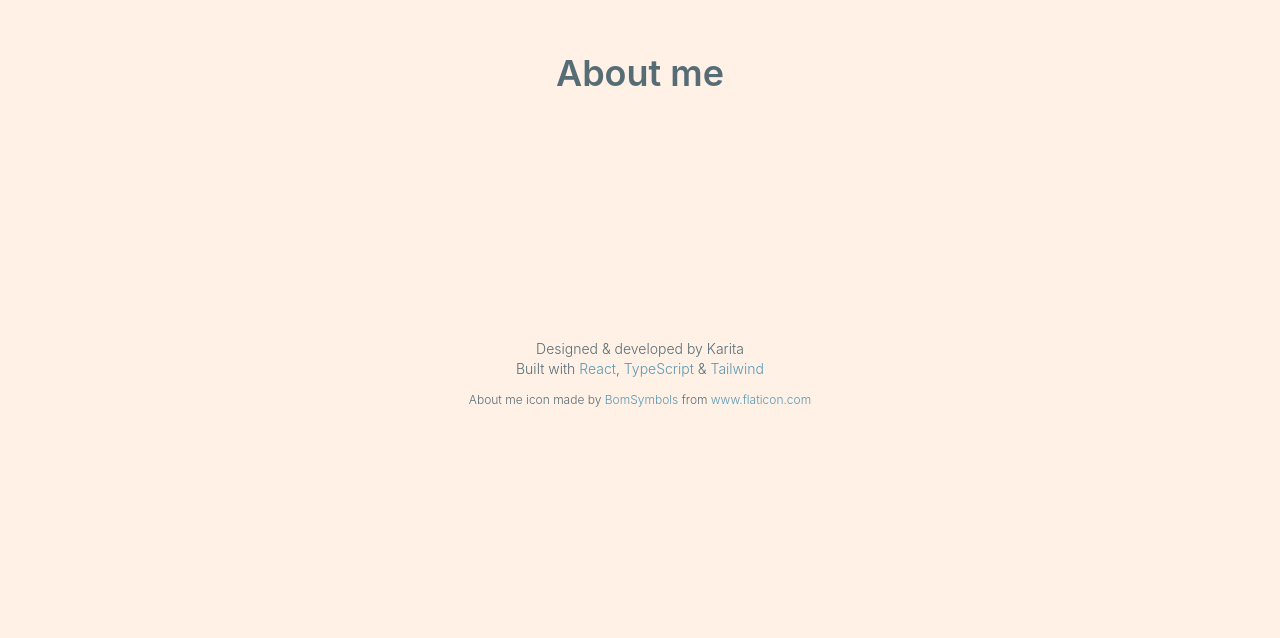
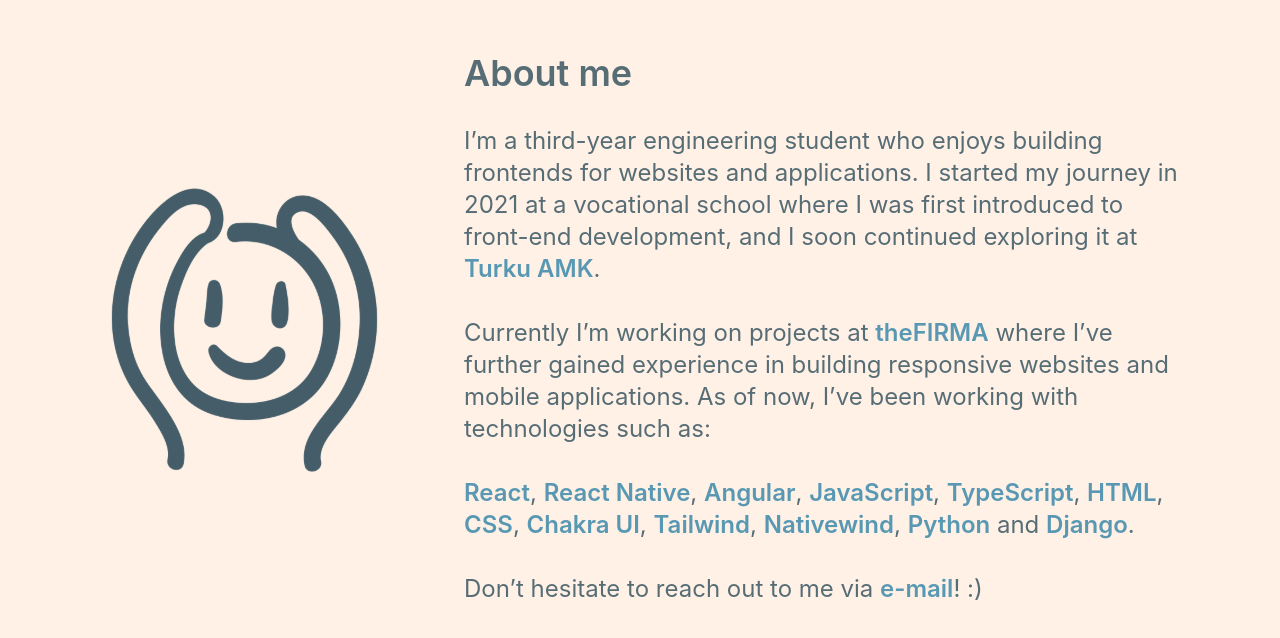
Before and after one commit to KaritaLaine/karita, a React (Vite) app in the folder karita/: page / in a window 1280 px wide. Shown: the part 1165-1803 px from the top of the page. Before the commit the page ends 1658 px from the top, so only its background shows below. Built offline with nearby package versions, Linux system fonts and the light colour scheme.

Commit message:
feat: add home page texts

```diff
--- a/karita/src/pages/home/home.tsx
+++ b/karita/src/pages/home/home.tsx
@@ -1,3 +1,4 @@
+import AboutMeIcon from "../../assets/about-me.svg";
 import DownArrow from "../../assets/down-arrow.png";
 import { Wrapper } from "../../components/wrapper/wrapper";
 
@@ -12,8 +13,127 @@ export const Home = () => {
           className="h-[0.9rem] w-[1.6rem] cursor-pointer animate-bounce"
         />
 
-        <div className="mt-[15rem] max-w-[50rem] text-align-left flex">
-          <p className="text-4xl font-semibold"> About me </p>
+        <div className="mt-[15rem] max-w-[68rem] text-align-left flex flex-wrap justify-space-between">
+          <div className="flex items-center justify-center gap-[5rem]">
+            <img src={AboutMeIcon} alt="about me icon" className="w-[18rem]" />
+            <div className="w-[90%]">
+              <p className="text-4xl font-semibold mb-[2rem]"> About me </p>
+
+              <p className="text-2xl">
+                I’m a third-year engineering student who enjoys building
+                frontends for websites and applications. I started my journey in
+                2021 at a vocational school where I was first introduced to
+                front-end development, and I soon continued exploring it at{" "}
+                <span className="font-semibold text-accent">
+                  <a href="https://www.turkuamk.fi/en/" target="_blank">
+                    Turku AMK
+                  </a>
+                </span>
+                .
+                <br />
+                <br />
+                Currently I’m working on projects at{" "}
+                <span className="font-semibold text-accent">
+                  <a href="https://thefirma.fi/" target="_blank">
+                    theFIRMA
+                  </a>
+                </span>{" "}
+                where I’ve further gained experience in building responsive
+                websites and mobile applications. As of now, I’ve been working
+                with technologies such as:
+                <br />
+                <br />
+                <span className="font-semibold text-accent">
+                  <a href="https://react.dev/" target="_blank">
+                    React
+                  </a>
+                </span>
+                ,{" "}
+                <span className="font-semibold text-accent">
+                  <a href="https://reactnative.dev/" target="_blank">
+                    React Native
+                  </a>
+                </span>
+                ,{" "}
+                <span className="font-semibold text-accent">
+                  <a href="https://angular.dev/" target="_blank">
+                    Angular
+                  </a>
+                </span>
+                ,{" "}
+                <span className="font-semibold text-accent">
+                  <a
+                    href="https://developer.mozilla.org/docs/Web/JavaScript"
+                    target="_blank"
+                  >
+                    JavaScript
+                  </a>
+                </span>
+                ,{" "}
+                <span className="font-semibold text-accent">
+                  <a href="https://www.typescriptlang.org/" target="_blank">
+                    TypeScript
+                  </a>
+                </span>
+                ,{" "}
+                <span className="font-semibold text-accent">
+                  <a
+                    href="https://developer.mozilla.org/docs/Web/HTML"
+                    target="_blank"
+                  >
+                    HTML
+                  </a>
+                </span>
+                ,{" "}
+                <span className="font-semibold text-accent">
+                  <a
+                    href="https://developer.mozilla.org/docs/Web/CSS"
+                    target="_blank"
+                  >
+                    CSS
+                  </a>
+                </span>
+                ,{" "}
+                <span className="font-semibold text-accent">
+                  <a href="https://chakra-ui.com/" target="_blank">
+                    Chakra UI
+                  </a>
+                </span>
+                ,{" "}
+                <span className="font-semibold text-accent">
+                  <a href="https://tailwindcss.com/" target="_blank">
+                    Tailwind
+                  </a>
+                </span>
+                ,{" "}
+                <span className="font-semibold text-accent">
+                  <a href="https://www.nativewind.dev/" target="_blank">
+                    Nativewind
+                  </a>
+                </span>
+                ,{" "}
+                <span className="font-semibold text-accent">
+                  <a href="https://www.python.org/" target="_blank">
+                    Python
+                  </a>
+                </span>{" "}
+                and{" "}
+                <span className="font-semibold text-accent">
+                  <a href="https://www.djangoproject.com/" target="_blank">
+                    Django
+                  </a>
+                </span>
+                .
+                <br />
+                <br />
+                Don’t hesitate to reach out to me via{" "}
+                <span className="font-semibold text-accent">
+                  <a href="mailto:karitalainee@gmail.com">e-mail</a>
+                </span>
+                ! :)
+              </p>
+            </div>
+          </div>
         </div>
       </div>
     </Wrapper>
```
